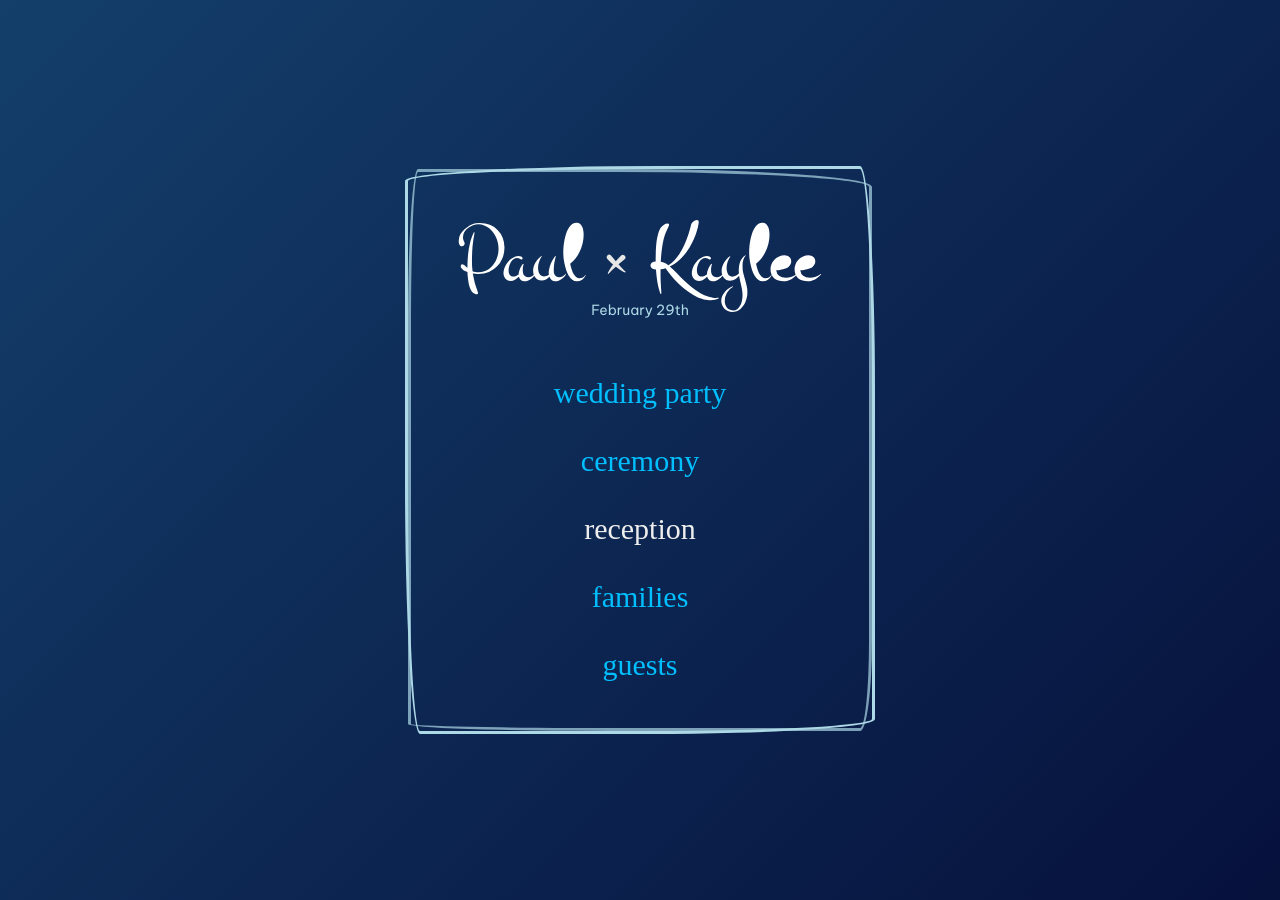
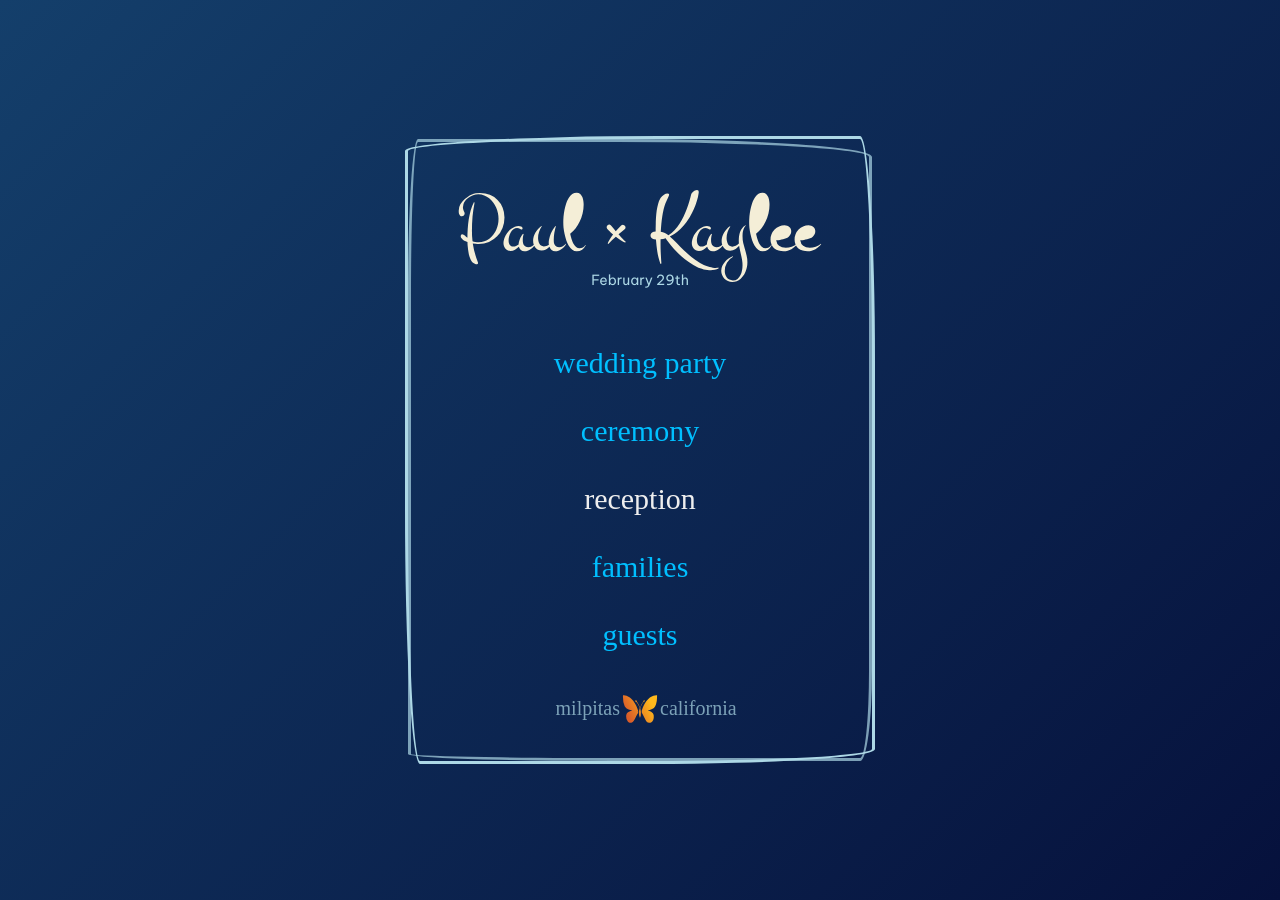
Before and after one commit to pham/kaylee-paul, a Jekyll site: the page built from index.html, in a window 1280 px wide. Built offline with Jekyll 4.4.1, drawn with Linux system fonts in a browser that asks for light colours; some web fonts are replaced.

Commit message:
style: Update le papillon and background colors

```diff
--- a/_config.yml
+++ b/_config.yml
@@ -3,14 +3,14 @@
   Paul × Kaylee • February 29th, 2024 •
   Many waters cannot quench love,
   neither can the floods drown it.
-  &mdash; Songs of Solomon 8:7
+  — Songs of Solomon 8:7
 
 info:
   date_format: "%b %d, %y"
   short_name: "Paul ♥ Kaylee"
   color:
     theme: "#add8e6"
-    bg: "#ffffff"
+    bg: "#1c2224"
   url: "https://kp.kaylorful.com"
   categories:
     - social
--- a/_data/main.yml
+++ b/_data/main.yml
@@ -1,5 +1,6 @@
 hero: "Paul × Kaylee"
 logo: /assets/paul-kaylee.svg
+symbol: /assets/logo-square.svg
 date: "February 29th"
 time: "10 a.m."
 quote:
--- a/assets/css/default.css
+++ b/assets/css/default.css
@@ -226,10 +226,6 @@
   text-decoration: none;
 }
 
-.middle-align img {
-  margin-right: 5px;
-}
-
 code {
   white-space: pre-wrap;
 }
@@ -309,13 +305,21 @@
   align-items: center;
 }
 
-.footer {
-  bottom: 0;
-  left: 0;
-  right: 0;
-  position: absolute;
-  color: white;
-  font-family: var(--font-sans);
+footer {
+  font-family: var(--font-special);
+  display: flex;
+  align-items: center;
+  color: var(--color-accent-fade);
+}
+footer span {
+  display: inline-block;
+  width: 100px;
+}
+footer span:first-child {
+  text-align: right;
+}
+footer span:last-child {
+  text-align: left;
 }
 
 input:focus ~ .floating-label,
@@ -425,6 +429,8 @@
   background: transparent;
   width: 100%;
   height: 100%;
+  max-height: 95svh;
+  max-width:: 95svw;
   top: 0;
   left: 0;
   border-bottom-left-radius: 205px 7px;
@@ -471,3 +477,10 @@
     border: none!important;
   }
 }
+
+@media screen {
+  @page {
+    margin: 0;
+    size: 800px 1280px;
+  }
+}
--- a/index.html
+++ b/index.html
@@ -3,10 +3,11 @@
 {% assign MAIN = site.data.main %}
 <main>
   <div class='border'>
-    <img src='{{ MAIN.logo }}' width=400 alt='{{ MAIN.hero }}' title='{{ MAIN.hero }}' />
+    <img src='{{ MAIN.logo }}' width=400 alt='{{ MAIN.hero }}' title='{{ MAIN.hero }}' style='max-width: 80svw' />
     <small>{{ MAIN.date }}</small>
 
-    <div class='spacer-2 special'>
+
+    <div class='spacer-2 push-1 special'>
       {% for item in MAIN.main_menu -%}
         {% if item.href -%}
           <a class='menu-item' href='{{ item.href }}' title='{{ item.label }}'>{{ item.label }}</a>
@@ -15,5 +16,10 @@
         {% endif -%}
       {% endfor -%}
     </div>
+    <footer>
+      <span>milpitas</span>
+      <img src='{{ MAIN.symbol }}' width=40 alt='{{ MAIN.hero }}' title='{{ MAIN.hero }}' />
+      <span>california</span>
+    </footer>
   </div>
 </main>
```
Also changed, not shown: assets/paul-kaylee.svg.
